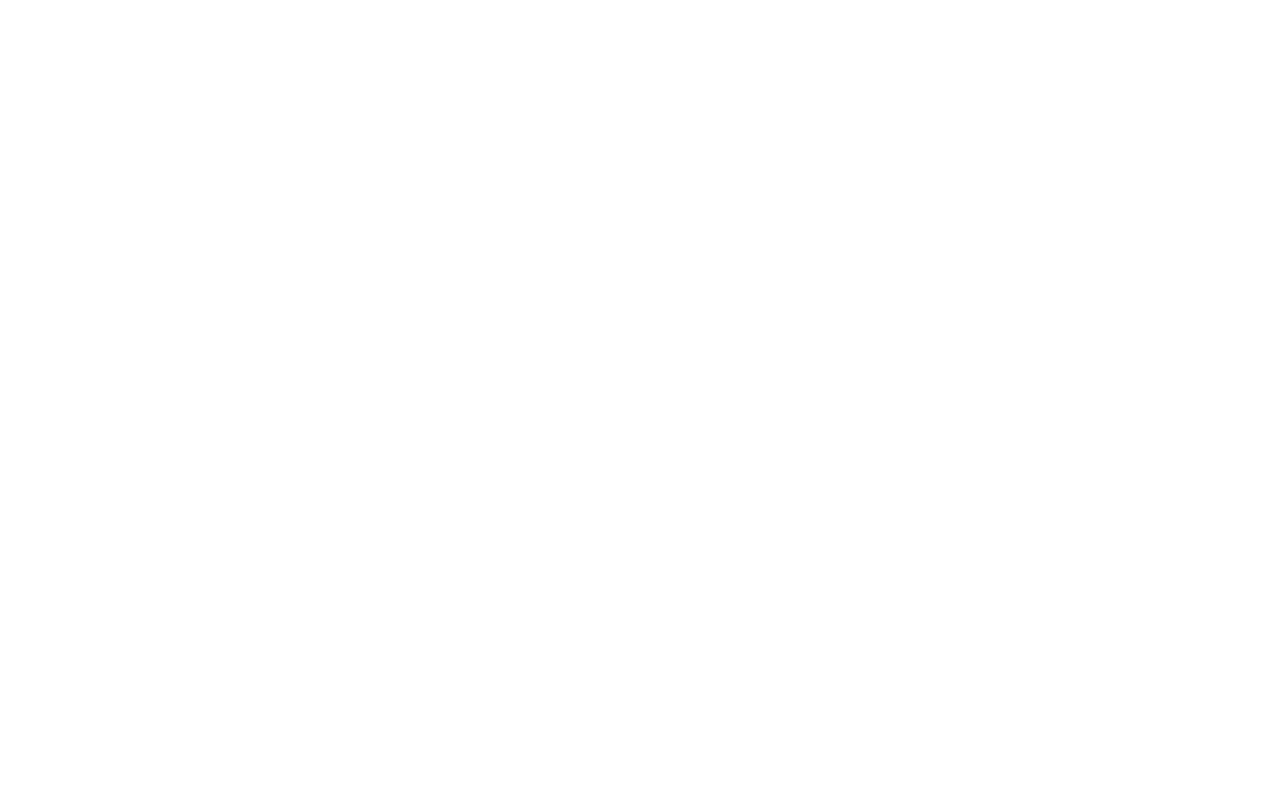
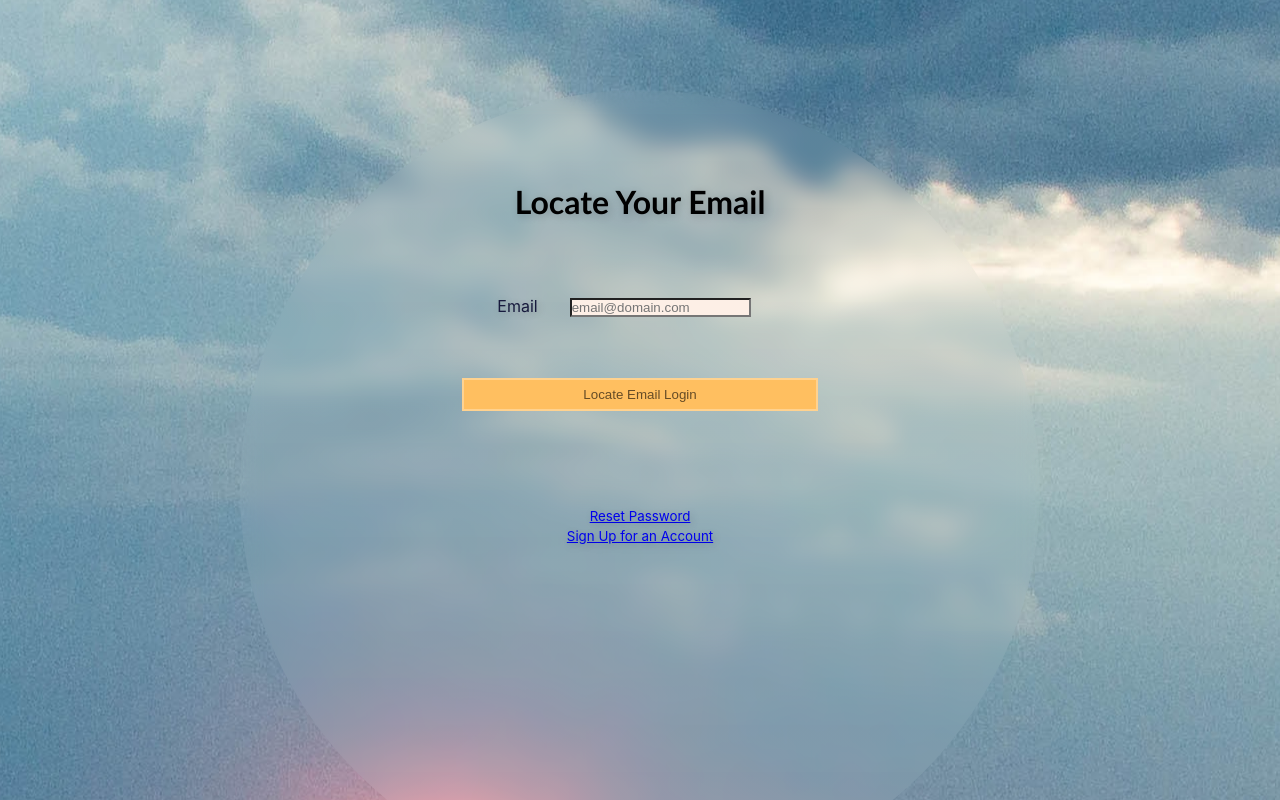
Before and after one commit to Bstuart77/Checklist_418, a React (Create React App) app: page /locateemail in a window 1280 px wide. Before the commit this address had no page. Shown: the top 800 px of the page. Built offline with nearby package versions, Linux system fonts and the light colour scheme.

Commit message:
added redirects to pages; fixed bg colors for reset password, locate email.

```diff
--- a/src/App.js
+++ b/src/App.js
@@ -6,26 +6,22 @@
 import LocateEmail from "./LocateEmail";
 import MonthlyView from "./MonthlyView";
 
-import {BrowserRouter, Route, Routes} from "react-router-dom"
-
-
+import { BrowserRouter, Route, Routes } from "react-router-dom";
 
 function App() {
   return (
     <div className="App">
       <BrowserRouter>
-
-      <Routes>
-        <Route path="/" element={<Login/>}/>
-        <Route path="/MonthlyView" element={<MonthlyView/>}/>
-        <Route path="/profile" element={<Profile/>}/>
-        <Route path="/signup" element={<SignUp/>}/>
-      </Routes>
-
+        <Routes>
+          <Route path="/" element={<Login />} />
+          <Route path="/resetpassword" element={<ResetPassword />} />
+          <Route path="/locateemail" element={<LocateEmail />} />
+          <Route path="/profile" element={<Profile />} />
+          <Route path="/monthlyview" element={<MonthlyView />} />
+          <Route path="/signup" element={<SignUp />} />
+          <Route path="/checklist" element={<Checklist />} />
+        </Routes>
       </BrowserRouter>
-
-
-
     </div>
   );
 }
--- a/src/LocateEmail.css
+++ b/src/LocateEmail.css
@@ -1,7 +1,7 @@
 .LocateEmailBody {
   background: url(../public/images/sky.jpg) no-repeat center;
   background-position: 78%;
-  background-color: #feffe2;
+  background-color: #96efff;
   padding: 7%;
   text-align: center;
 }
--- a/src/ResetPassword.css
+++ b/src/ResetPassword.css
@@ -1,6 +1,6 @@
 .ResetPasswordBody {
   background: url(../public/images/jungle.jpg) no-repeat center;
-  background-color: #feffe2; /* In case the background image doesn't display. */
+  background-color: #081d12; /* In case the background image doesn't display. */
   padding: 7%; /* don't remove the padding, otherwise white margin appears at the bottom. */
   text-align: center;
   background-attachment: fixed;
@@ -13,11 +13,11 @@
 
 .circle2 {
   overflow: auto;
-  height: 100vh;
-  width: 100vh;
   max-height: fit-content;
   -max-height: -moz-fit-content;
   -max-height: fit-content;
+  height: 100vh;
+  width: 100vh;
 
   background-image: linear-gradient(
     to top,
```
